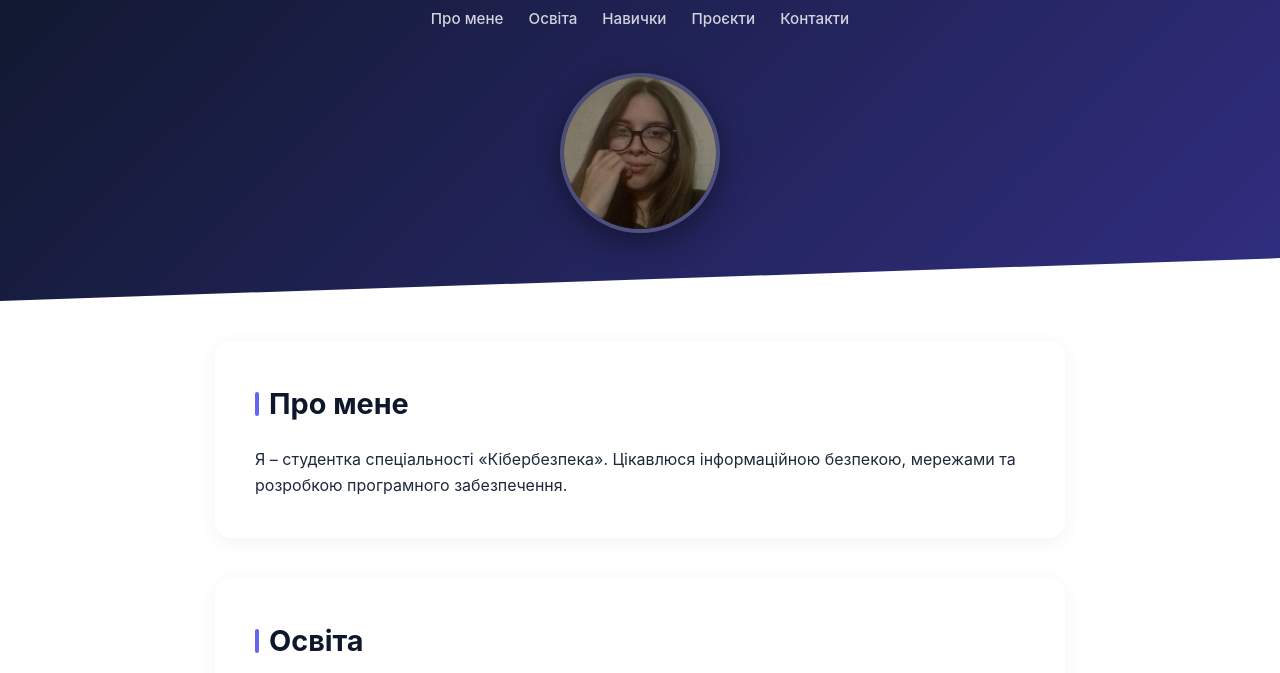
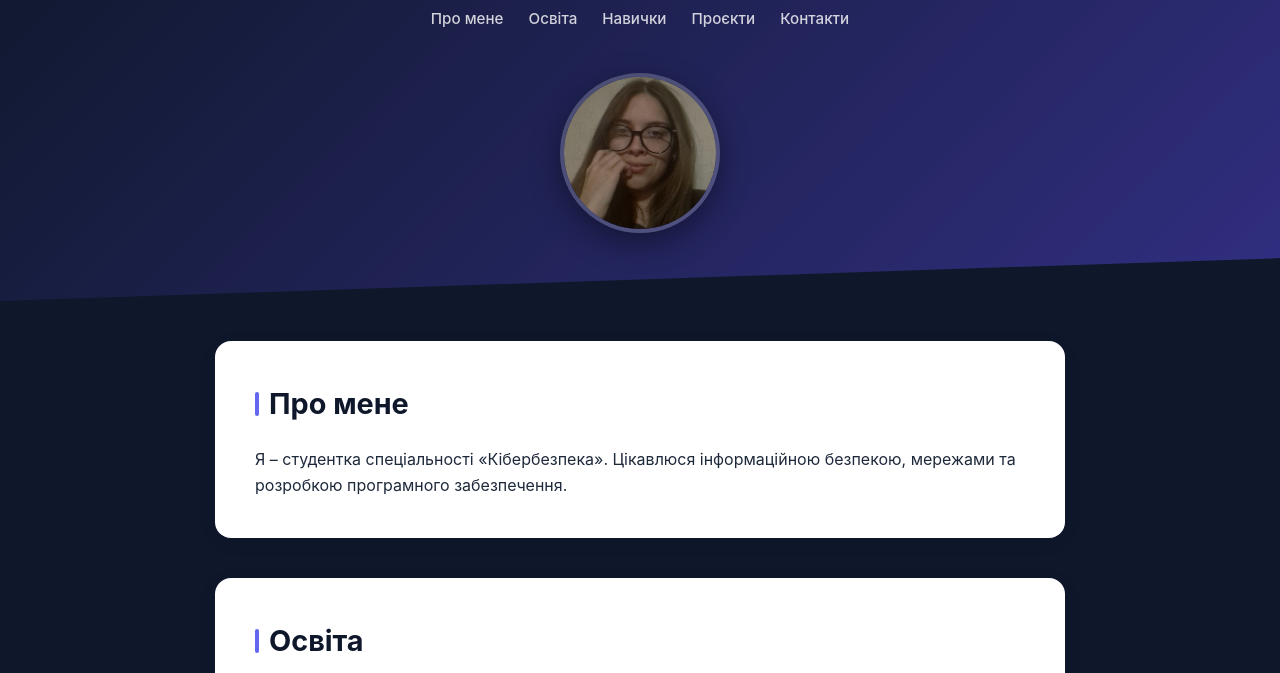
Before and after one commit to vampmyaa/portfolio, a plain HTML site: page index.html in a window 1280 px wide. Shown: the part 127-800 px from the top of the page. Drawn offline with Linux system fonts and the light colour scheme; no server answers.

Commit message:
Update style.css

```diff
--- a/style.css
+++ b/style.css
@@ -16,7 +16,7 @@
 
 body {
     font-family: 'Inter', 'Segoe UI', system-ui, sans-serif;
-    background-color: linear-gradient(180deg, #212154 0%, #0f172a 100%);
+    background-color: #0f172a;
     color: var(--text-main);
     line-height: 1.6;
 }
```
